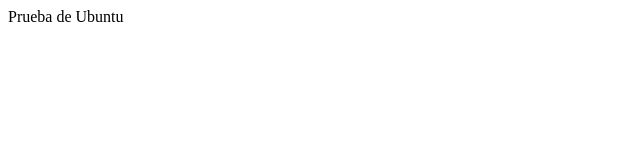
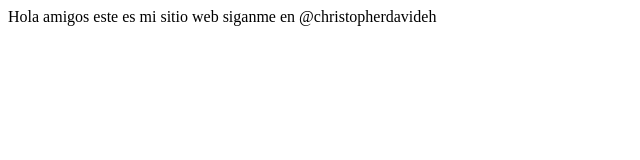
Before and after one commit to Chisk8/desarrolloWeb, a plain HTML site: page index.html in a window 1280 px wide. Shown: the whole page, without its empty margins (0-640 px from the left). Drawn offline with Linux system fonts and the light colour scheme.

Commit message:
Agreagr el title y una descripcion

```diff
--- a/index.html
+++ b/index.html
@@ -4,9 +4,9 @@
     <meta charset="UTF-8">
     <meta http-equiv="X-UA-Compatible" content="IE=edge">
     <meta name="viewport" content="width=device-width, initial-scale=1.0">
-    <title>Document</title>
+    <title>Mi sitio</title>
 </head>
 <body>
-    Prueba de Ubuntu
+    Hola amigos este es mi sitio web siganme en @christopherdavideh
 </body>
 </html>
```
